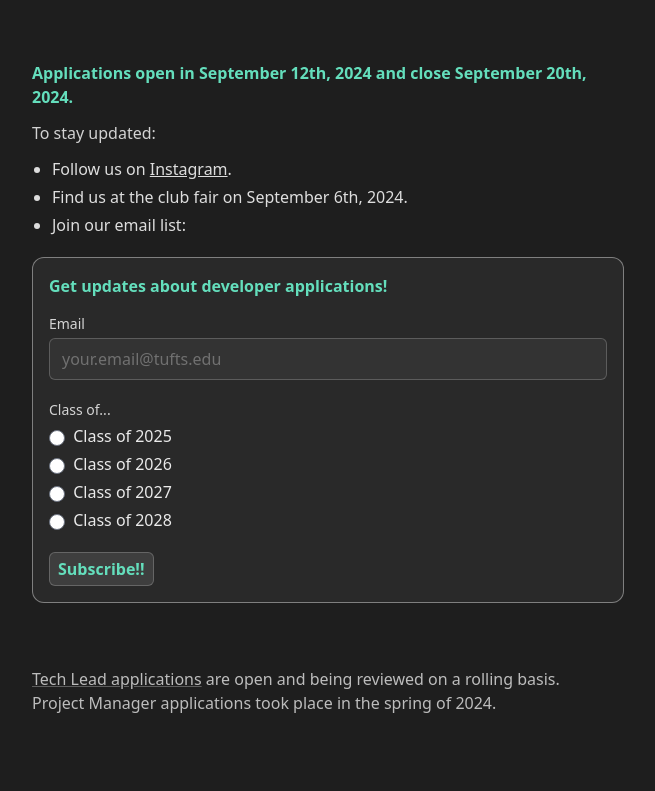
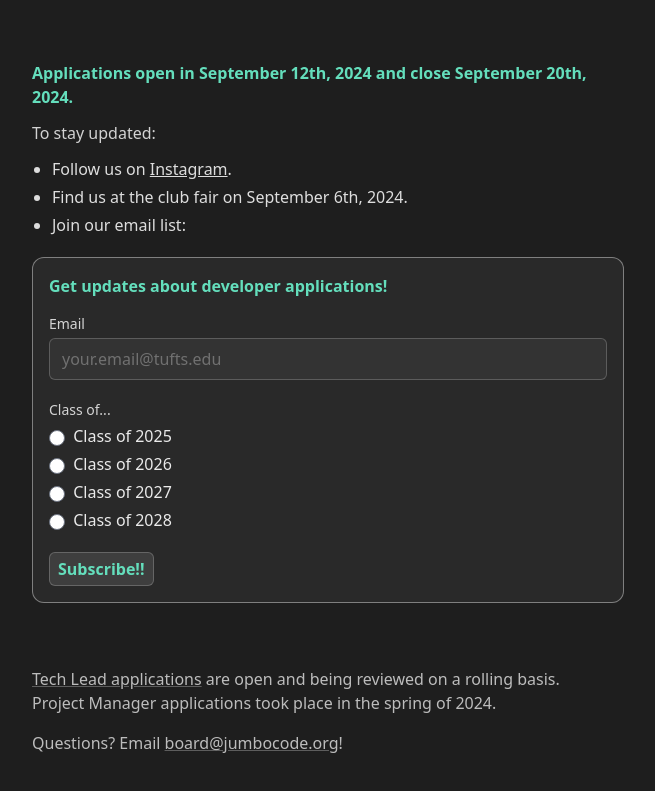
Before and after one commit to JumboCode/jumbocode.org-2024, an Astro site: page / in a window 1280 px wide. Shown: the part 439-1230 px from the top of the page, without its empty margins (312-967 px from the left). Built offline with nearby package versions, Linux system fonts and the light colour scheme; Astro itself is replaced by a stand-in of ours.

Commit message:
Add email to footer

```diff
--- a/src/pages/index.astro
+++ b/src/pages/index.astro
@@ -85,6 +85,14 @@ import MailchimpForm from "../components/mailchimp-form.astro";
         <br />
         Project Manager applications took place in the spring of 2024.
       </p>
+      <p class="opacity-70 mt-4">
+        Questions? Email <a
+          href="mailto:board@jumbocode.org"
+          class="underline decoration-white/40"
+        >
+          board@jumbocode.org</a
+        >!
+      </p>
     </div>
   </body>
 </html>
```
